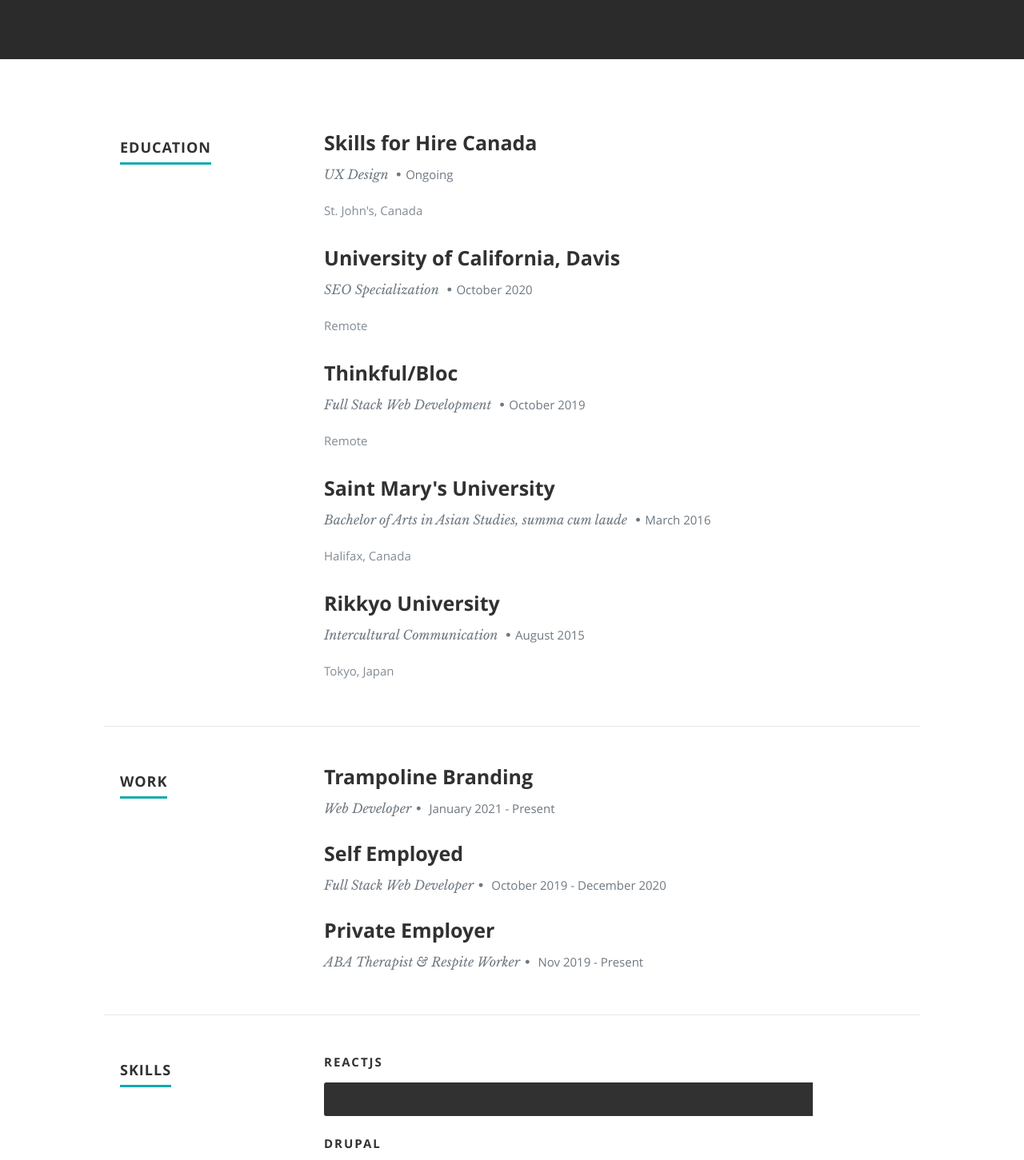
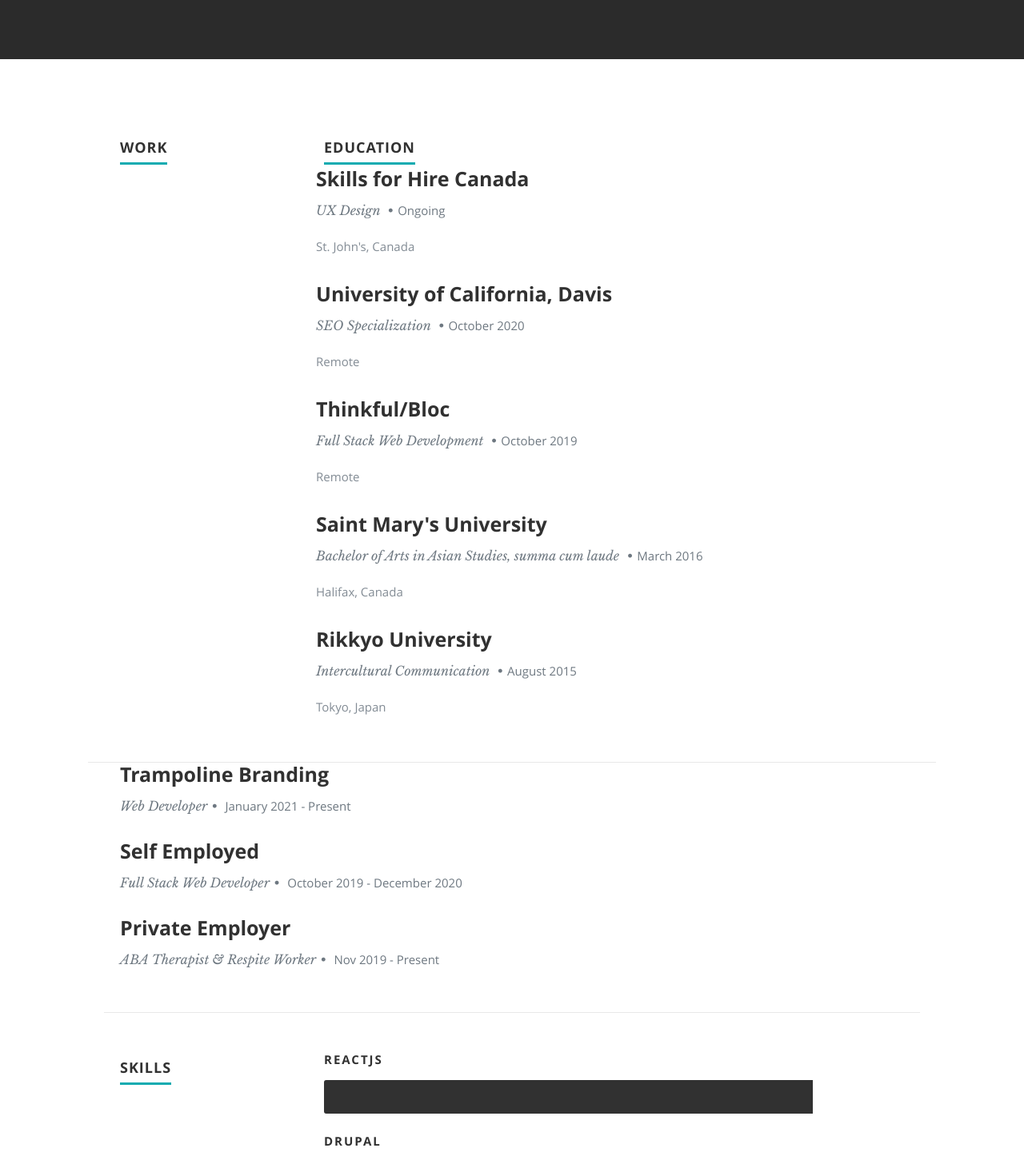
Before and after one commit to hp0809/portfolio-new, a React (Create React App) app: page / in a window 1280 px wide. Shown: the part 1302-2753 px from the top of the page at 80% size. Built offline with nearby package versions, Linux system fonts and the light colour scheme.

Commit message:
fixed layout

```diff
--- a/src/Components/Resume.js
+++ b/src/Components/Resume.js
@@ -40,6 +40,13 @@
 
     return (
       <section id="resume">
+        <div className="row work">
+          <div className="three columns header-col">
+            <h1>
+              <span>Work</span>
+            </h1>
+          </div>
+
         <div className="row education">
           <div className="three columns header-col">
             <h1>
@@ -54,12 +61,7 @@
           </div>
         </div>
 
-        <div className="row work">
-          <div className="three columns header-col">
-            <h1>
-              <span>Work</span>
-            </h1>
-          </div>
+
 
           <div className="nine columns main-col">{work}</div>
         </div>
```
